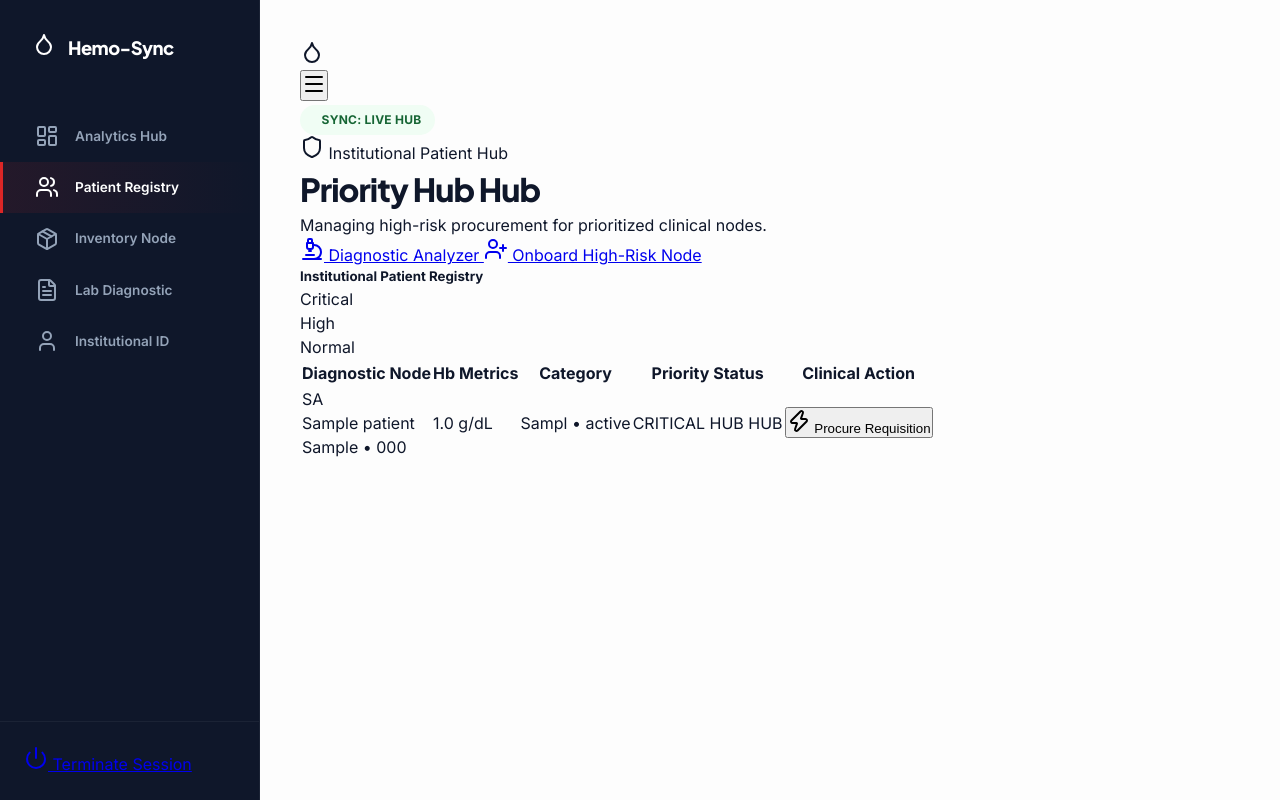
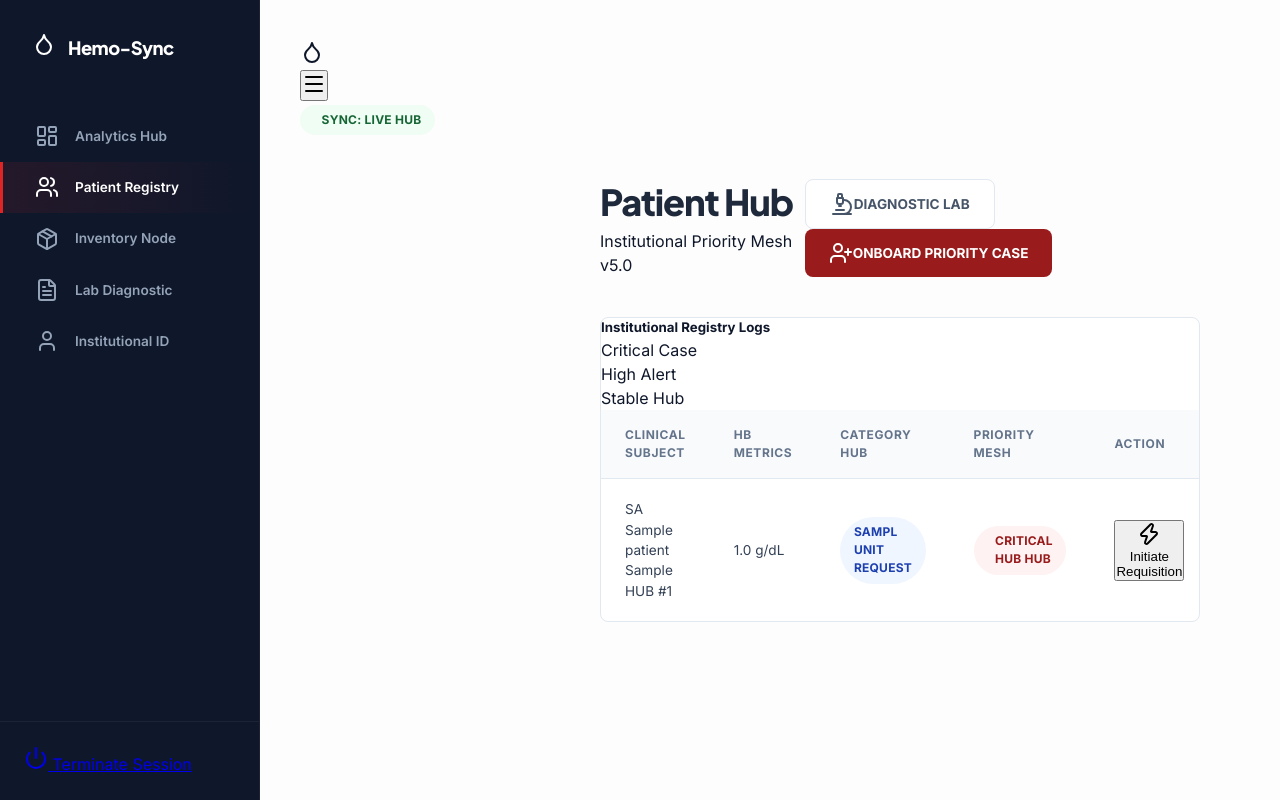
Before and after one commit to ShrutiTiwari2005/Blood_bank, a Flask app: page /patients in a window 1280 px wide. Run offline with Flask 3, Linux system fonts and the light colour scheme; a user stored in the database is signed in; tables that the repository leaves empty hold one stand-in row (values such as "Sample post"); some libraries are stand-ins or nearby versions.

Commit message:
ui: Redesigned Patient Registry tabular structure

```diff
--- a/app/templates/patients.html
+++ b/app/templates/patients.html
@@ -2,124 +2,113 @@
 
 {% block content %}
 
-<div class="max-w-7xl mx-auto resiliency-high p-8 vibrancy-medium reveal active">
+<!-- v5.0 HEMO-SYNC Patient Registry -->
+<div class="main-content reveal active">
 
-    <div class="flex items-end justify-between mb-16">
+    <!-- Header Protocol -->
+    <div class="section-header">
         <div>
-            <div class="v4-pill bg-slate-900 text-white mb-6 w-fit border-none shadow-xl">
-                <i data-lucide="shield" size="14" class="text-emerald-500"></i>
-                <span class="tracking-widest capitalize">Institutional Patient Hub</span>
+            <h1 class="section-title tracking-tighter">Patient Hub</h1>
+            <p class="text-sm font-medium text-slate-400 mt-2 tracking-wide uppercase">Institutional Priority Mesh v5.0</p>
         </div>
-            <h1 class="text-6xl font-black tracking-tighter text-slate-800">Priority Hub Hub</h1>
-            <p class="text-slate-500 mt-4 text-xl font-medium opacity-80">Managing high-risk procurement for prioritized clinical nodes.</p>
-        </div>
-        <div class="header-actions flex gap-4">
-            <a href="/report_analyzer" class="btn-elite bg-white border border-slate-200 text-xs font-black text-slate-500 px-8 py-3.5 shadow-sm">
-                <i data-lucide="microscope" class="mr-3" size="14"></i> Diagnostic Analyzer
+        <div class="flex gap-4">
+            <a href="/report_analyzer" class="btn-hemo btn-secondary px-8 py-3.5 text-[10px] font-black tracking-widest shadow-sm">
+                <i data-lucide="microscope" class="mr-3" size="14"></i> DIAGNOSTIC LAB
             </a>
-            <a href="/onboard_patient" class="btn-elite btn-primary px-8 py-3.5 text-xs font-black shadow-emerald-500/10">
-                <i data-lucide="user-plus" class="mr-3" size="14"></i> Onboard High-Risk Node
+            <a href="/onboard_patient" class="btn-hemo px-8 py-3.5 text-[10px] font-black tracking-widest shadow-xl">
+                <i data-lucide="user-plus" class="mr-3" size="14"></i> ONBOARD PRIORITY CASE
             </a>
         </div>
     </div>
 
-    <!-- Tier 1: System Priority Ledger -->
-    <div class="grid grid-cols-12 gap-8 mb-12">
-        <div class="col-span-12">
-            <div class="luxury-card p-0 overflow-hidden shadow-2xl border-t-8 border-t-emerald-500">
-
-                <div class="p-8 bg-slate-50/50 border-b border-slate-100 flex items-center justify-between">
-                    <h5 class="text-[10px] font-black uppercase tracking-[0.2em] text-slate-400">Institutional Patient Registry</h5>
+    <!-- Tier 1: Patient Registry Ledger -->
+    <div class="clinical-table-container shadow-2xl">
+        <div class="p-8 bg-[#F8FAFC] border-b border-slate-100 flex items-center justify-between">
+            <h5 class="text-[10px] font-black uppercase tracking-[0.2em] text-slate-400">Institutional Registry Logs</h5>
             <div class="flex items-center gap-6">
                 <div class="flex items-center gap-2">
-                            <div class="h-2 w-2 rounded-full bg-red-500"></div>
-                            <span class="text-[9px] font-black text-slate-400 uppercase">Critical</span>
+                    <div class="h-2 w-2 rounded-full bg-red-700"></div>
+                    <span class="text-[9px] font-black text-slate-400 uppercase">Critical Case</span>
                 </div>
                 <div class="flex items-center gap-2">
                     <div class="h-2 w-2 rounded-full bg-amber-500"></div>
-                            <span class="text-[9px] font-black text-slate-400 uppercase">High</span>
+                    <span class="text-[9px] font-black text-slate-400 uppercase">High Alert</span>
                 </div>
                 <div class="flex items-center gap-2">
-                            <div class="h-2 w-2 rounded-full bg-emerald-500"></div>
-                            <span class="text-[9px] font-black text-slate-400 uppercase">Normal</span>
+                    <div class="h-2 w-2 rounded-full bg-green-600"></div>
+                    <span class="text-[9px] font-black text-slate-400 uppercase">Stable Hub</span>
                 </div>
             </div>
         </div>
 
-                <div class="overflow-x-auto">
-                    <table class="w-full text-left border-collapse">
+        <table class="clinical-table">
             <thead>
-                            <tr class="bg-slate-50/20">
-                                <th class="px-8 py-6 text-[10px] font-black uppercase text-slate-400 tracking-widest">Diagnostic Node</th>
-                                <th class="px-8 py-6 text-[10px] font-black uppercase text-slate-400 tracking-widest">Hb Metrics</th>
-                                <th class="px-8 py-6 text-[10px] font-black uppercase text-slate-400 tracking-widest">Category</th>
-                                <th class="px-8 py-6 text-[10px] font-black uppercase text-slate-400 tracking-widest">Priority Status</th>
-                                <th class="px-8 py-6 text-[10px] font-black uppercase text-slate-400 tracking-widest">Clinical Action</th>
+                <tr>
+                    <th>Clinical Subject</th>
+                    <th>Hb Metrics</th>
+                    <th>Category Hub</th>
+                    <th>Priority Mesh</th>
+                    <th>Action</th>
                 </tr>
             </thead>
-                        <tbody class="divide-y divide-slate-50">
+            <tbody>
                 {% for p in patients %}
-                            <tr class="hover:bg-slate-50/30 transition-colors group">
-                                <td class="px-8 py-6">
+                <tr class="hover:bg-slate-50/50 transition-colors">
+                    <td>
                         <div class="flex items-center gap-4">
-                                        <div class="h-10 w-10 bg-slate-100 rounded-xl flex items-center justify-center font-black text-slate-400 text-xs shadow-sm">
+                            <div class="h-10 w-10 bg-slate-100 rounded-lg flex items-center justify-center font-black text-[#0F172A] text-[10px]">
                                 {{ p.name[:2]|upper }}
                             </div>
                             <div>
                                 <div class="text-sm font-black text-slate-800">{{ p.name }}</div>
-                                            <div class="text-[10px] font-bold text-slate-400 uppercase">{{ p.city }} • {{ p.phone }}</div>
+                                <div class="text-[9px] font-bold text-slate-400 uppercase tracking-widest">{{ p.city }} HUB #{{ p.id }}</div>
                             </div>
                         </div>
                     </td>
-                                <td class="px-8 py-6">
-                                    <div class="flex bg-slate-100 h-1.5 w-24 rounded-full overflow-hidden mb-2">
-                                        <div class="h-full {{ 'bg-red-500' if p.current_hb < 8.0 else 'bg-amber-500' if p.current_hb < 11.0 else 'bg-emerald-500' }}" style="width: {{ (p.current_hb / 16.0) * 100 }}%"></div>
-                                    </div>
-                                    <div class="text-[10px] font-black text-slate-800">{{ p.current_hb }} g/dL</div>
-                                </td>
-                                <td class="px-8 py-6">
-                                    <div class="v4-pill bg-slate-100 text-slate-600 border-none text-[8px] tracking-widest font-black uppercase">
-                                        {{ p.blood_group }} • {{ p.condition_status }}
+                    <td>
+                        <div class="text-[11px] font-bold text-slate-700 leading-none mb-2">{{ p.current_hb }} g/dL</div>
+                        <div class="h-1.5 w-24 bg-slate-100 rounded-full overflow-hidden">
+                            <div class="h-full {{ 'bg-red-700' if p.current_hb < 8.0 else 'bg-amber-500' if p.current_hb < 11.0 else 'bg-green-600' }}"
+                                 style="width: {{ (p.current_hb / 16.0) * 100 }}%"></div>
                         </div>
                     </td>
-                                <td class="px-8 py-6">
+                    <td>
+                        <div class="hemo-pill pill-blue text-[9px] uppercase font-black w-fit">
+                            {{ p.blood_group }} Unit Request
+                        </div>
+                    </td>
+                    <td>
                         {% if p.priority_level == 'critical' %}
-                                        <div class="flex items-center gap-2 px-3 py-1 bg-red-50 text-red-600 rounded-full w-fit">
-                                            <div class="pulse-dot bg-red-500"></div>
-                                            <span class="text-[8px] font-black uppercase tracking-widest">CRITICAL HUB HUB</span>
+                            <div class="hemo-pill pill-red border border-red-100 uppercase text-[8px] font-black">
+                                <div class="h-1.5 w-1.5 rounded-full bg-red-800"></div> Critical Hub Hub
                             </div>
                         {% elif p.priority_level == 'high' %}
-                                        <div class="flex items-center gap-2 px-3 py-1 bg-amber-50 text-amber-600 rounded-full w-fit">
-                                            <div class="h-1.5 w-1.5 rounded-full bg-amber-500"></div>
-                                            <span class="text-[8px] font-black uppercase tracking-widest">HIGH ALERT Node</span>
+                            <div class="hemo-pill pill-red border border-red-50 opacity-80 uppercase text-[8px] font-black">
+                                <div class="h-1.5 w-1.5 rounded-full bg-red-600"></div> High Case Node
                             </div>
                         {% else %}
-                                        <div class="flex items-center gap-2 px-3 py-1 bg-emerald-50 text-emerald-600 rounded-full w-fit">
-                                            <div class="h-1.5 w-1.5 rounded-full bg-emerald-500"></div>
-                                            <span class="text-[8px] font-black uppercase tracking-widest">STABLE MESH</span>
+                            <div class="hemo-pill pill-green border border-green-50 uppercase text-[8px] font-black">
+                                <div class="h-1.5 w-1.5 rounded-full bg-green-600"></div> Stable Mesh Node
                             </div>
                         {% endif %}
                     </td>
-                                <td class="px-8 py-6">
-                                    <button class="text-xs font-black text-emerald-500 hover:text-emerald-600 transition-colors uppercase tracking-[0.1em] flex items-center gap-2">
+                    <td>
+                        <button class="text-[10px] font-black text-red-700 hover:text-red-900 transition-colors uppercase tracking-widest flex items-center gap-2">
                             <i data-lucide="zap" size="12"></i>
-                                        Procure Requisition
+                            Initiate Requisition
                         </button>
                     </td>
                 </tr>
                 {% else %}
                 <tr>
-                                <td colspan="5" class="px-8 py-20 text-center">
-                                    <i data-lucide="frown" class="mx-auto text-slate-200 mb-4" size="48"></i>
-                                    <div class="text-xs font-black text-slate-400 uppercase tracking-widest">No Priority Patients found in Institutional Mesh.</div>
+                    <td colspan="5" class="py-24 text-center">
+                        <i data-lucide="folder-search" class="mx-auto text-slate-200 mb-6" size="48"></i>
+                        <p class="text-xs font-black text-slate-300 uppercase tracking-widest">No Subject Priority Found In Institutional Registry.</p>
                     </td>
                 </tr>
                 {% endfor %}
             </tbody>
         </table>
-                </div>
-            </div>
-        </div>
     </div>
 </div>
 
```
Lines whose indentation alone changed are shown as unchanged.
